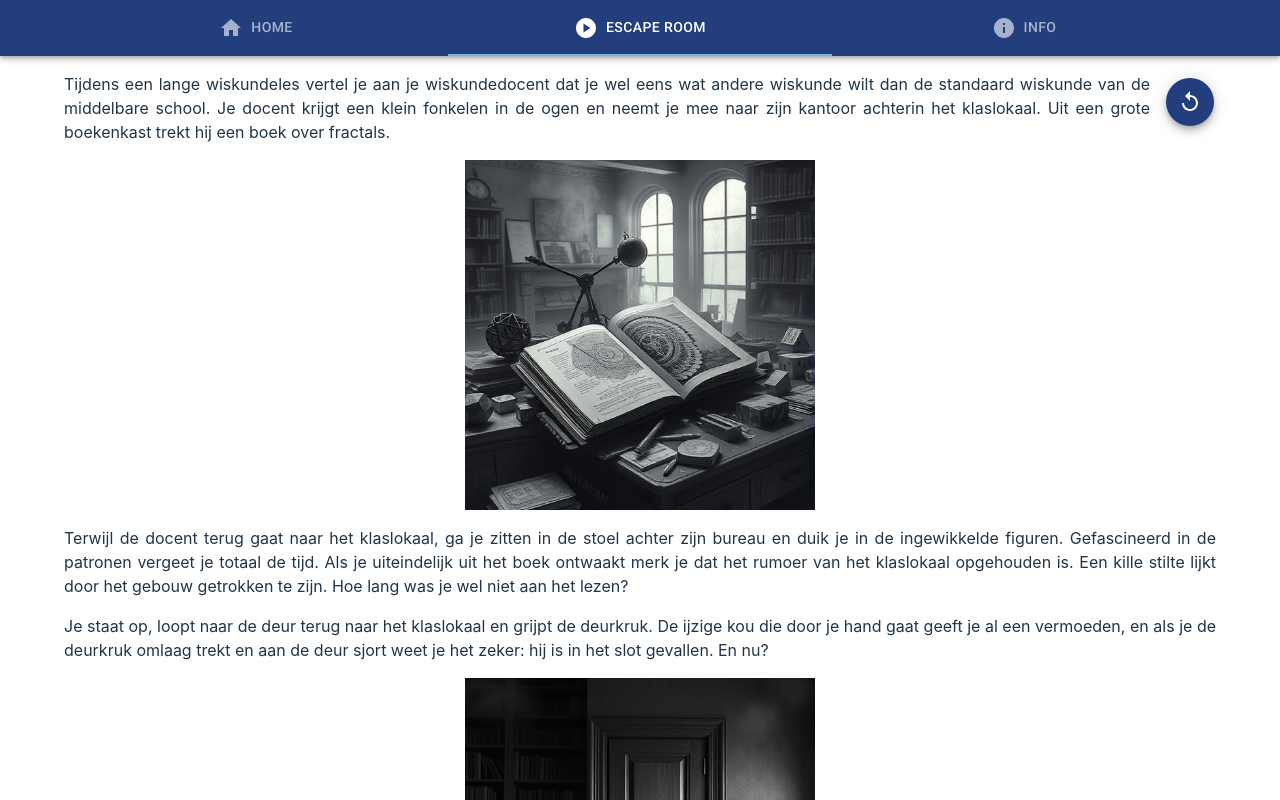
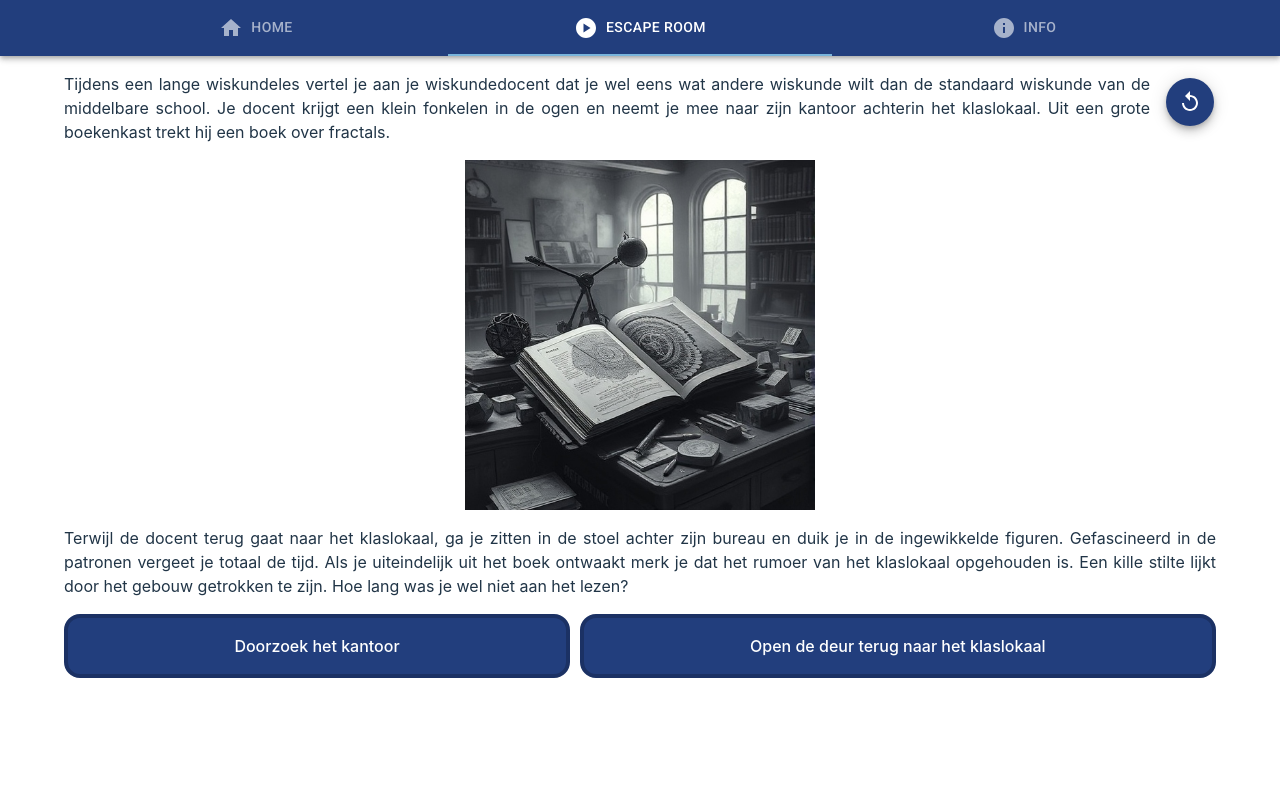
Before and after one commit to HildoBijl/escaperoom, a React (Vite) app: page /spel in a window 1280 px wide. Shown: the top 800 px of the page. Built offline with nearby package versions, Linux system fonts and the light colour scheme.

Commit message:
Set up first game rendering for first room

```diff
--- a/src/pages/Game/Game.jsx
+++ b/src/pages/Game/Game.jsx
@@ -1,11 +1,16 @@
+import { useCallback } from 'react'
 import { lastOf, useLocalStorageState } from 'util'
 import { Subpage } from 'components'
 
 import * as locations from './locations'
-import { initialHistory, localStorageKey, getState, getNumVisits } from './engine'
+import { initialHistory, localStorageKey, updateHistory, getState, getNumVisits, getNumActionVisits } from './engine'
 
 export function Game() {
 	const [history, setHistory, clearHistory] = useLocalStorageState(initialHistory, localStorageKey)
+	const submitAction = useCallback((action) => setHistory(history => updateHistory(history, action)), [setHistory])
+
+	// Gather all data and functions in one place.
+	const data = { history, setHistory, clearHistory, submitAction }
 
 	// ToDo: run a check to see if the history is still valid. If not, clear it.
 
@@ -14,9 +19,9 @@ export function Game() {
 		{history.map((item, locationIndex) => {
 			// Gather data about the location that we're in.
 			const { location, actions } = item
+			const isCurrentLocation = locationIndex === history.length - 1
 			const state = getState(history, locationIndex)
-			const isCurrentLocation = locationIndex === history.length - 1
-			return <Location key={locationIndex} {...{ location, isCurrentLocation, actions, state, locationIndex, history, setHistory, clearHistory }} />
+			return <Location key={locationIndex} {...{ ...data, location, locationIndex, isCurrentLocation, actions, state }} />
 		})}
 	</Subpage>
 }
@@ -25,16 +30,36 @@ function Location(props) {
 	const { history, location, actions, locationIndex, isCurrentLocation } = props
 	const locationComponents = locations[location]
 
-	// Render the intro to the location.
+	// Calculate relevant parameters.
 	const numVisits = getNumVisits(history, location, locationIndex)
-	const { Location, Action, Choice } = locationComponents
 
+	// Render the location.
+	const { Location, Action } = locationComponents
 	return <>
 		<Location {...{ ...props, numVisits }} />
-		{(actions || []).map((actionData, actionIndex) => {
+		{actions.map((actionData, actionIndex) => {
 			const isCurrentAction = isCurrentLocation && actionIndex === actions.length - 1
-			return <Action key={actionIndex} {...{ ...props, ...actionData, actionIndex, isCurrentAction }} />
+			const numActionVisits = getNumActionVisits(history, location, actionData.action.type, locationIndex, actionIndex)
+			return <Action key={actionIndex} {...{ ...props, ...actionData, actionIndex, isCurrentAction, numActionVisits }} />
 		})}
-		<Choice {...{ ...props, lastAction: lastOf(actions || []) }} />
+		<ChoiceSelection {...props} />
 	</>
 }
+
+function ChoiceSelection(props) {
+	const { isCurrentLocation, location, state: locationState, actions } = props
+	const locationComponents = locations[location]
+
+	// Only show the choice selection in the current location.
+	if (!isCurrentLocation)
+		return null
+
+	// Determine the last action taken at this location.
+	const lastActionData = lastOf(actions)
+	const lastAction = lastActionData?.action
+	const state = lastActionData?.state || locationState
+
+	// Render the Choice component of the location.
+	const { Choice } = locationComponents
+	return <Choice {...{ ...props, lastAction, state }} />
+}
--- a/src/pages/Game/components/ChoiceButtons.jsx
+++ b/src/pages/Game/components/ChoiceButtons.jsx
@@ -1,17 +1,24 @@
 import { useTheme, darken } from '@mui/material/styles'
 import Box from '@mui/material/Box'
 
-import { updateHistory } from '../engine'
+// ChoiceButtons renders the buttons which the user can choose from, given a list of options.
+export function ChoiceButtons({ options, submitAction }) {
+	// Process the options array.
+	if (!Array.isArray(options))
+		options = [options]
+	options = options.filter(option => !!option)
 
-// ChoiceButtons renders the buttons which the user can choose from, given a list of options.
-export function ChoiceButtons({ options, setHistory }) {
+	// Render the buttons.
+	return <Box style={{ display: 'flex', flexFlow: 'row wrap', justifyContent: 'space-between', alignItems: 'stretch', gap: '0.6rem' }}>
+		{options.map(({ text, action }, optionIndex) => <ChoiceButton key={optionIndex} text={text} onClick={() => submitAction(action)} />)}
+	</Box>
+}
+
+// ChoiceButton is a single button that can be chosen.
+function ChoiceButton({ text, onClick }) {
 	const theme = useTheme()
-	return <Box style={{ display: 'flex', flexFlow: 'row wrap', justifyContent: 'space-between', alignItems: 'stretch', gap: '0.6rem' }}>
-		{options.map((option, optionIndex) => {
-			const { text, action } = option
-			const processChoice = () => setHistory(history => updateHistory(history, action))
 	return <Box
-				key={optionIndex}
+		onClick={onClick}
 		sx={{
 			// Coloring.
 			background: theme.palette.primary.main,
@@ -39,10 +46,7 @@ export function ChoiceButtons({ options, setHistory }) {
 			alignItems: 'center',
 			textAlign: 'center',
 			cursor: 'pointer',
-				}}
-				onClick={processChoice}>
+		}}>
 		{text}
 	</Box>
-		})}
-	</Box>
 }
--- /dev/null
+++ b/src/pages/Game/components/Line.jsx
@@ -0,0 +1,16 @@
+import { useTheme } from '@mui/material/styles'
+import Box from '@mui/material/Box'
+
+export function Line({ text }) {
+	// Load in styling data.
+	const theme = useTheme()
+	const color = theme.mode === 'light' ? theme.palette.primary.main : theme.palette.secondary.main
+	const lineStyle = { flexGrow: 1, background: color, height: '1px', transform: 'translateY(2px)' }
+
+	// Render the line.
+	return <Box sx={{ display: 'flex', flexFlow: 'row nowrap', alignItems: 'center', justifyContent: 'space-between' }}>
+		<Box sx={lineStyle} />
+		<Box sx={{ flexGrow: 0, color, fontWeight: 500, padding: '2px 6px' }}>{text}</Box>
+		<Box sx={lineStyle} />
+	</Box>
+}
--- a/src/pages/Game/components/index.js
+++ b/src/pages/Game/components/index.js
@@ -1,2 +1,3 @@
 export * from './ResetButton'
 export * from './ChoiceButtons'
+export * from './Line'
--- a/src/pages/Game/engine/settings.js
+++ b/src/pages/Game/engine/settings.js
@@ -1,4 +1,4 @@
 export const initialLocation = 'Office'
 export const initialState = {}
-export const initialHistory = [{ location: initialLocation }]
+export const initialHistory = [{ location: initialLocation, actions: [] }]
 export const localStorageKey = 'gameHistory'
--- a/src/pages/Game/engine/updateHistory.js
+++ b/src/pages/Game/engine/updateHistory.js
@@ -20,7 +20,7 @@ export function updateHistory(history, action) {
 
 	// Add the action and the state into the history of the current location.
 	const lastHistoryElement = lastOf(history)
-	const lastLocationActions = lastHistoryElement.actions || []
+	const lastLocationActions = lastHistoryElement.actions
 	history = [
 		...history.slice(0, -1),
 		{
@@ -37,7 +37,7 @@ export function updateHistory(history, action) {
 
 	// If we moved to a new location, add this to the history.
 	if (newLocation !== location)
-		history = [...history, { location: newLocation }]
+		history = [...history, { location: newLocation, actions: [] }]
 
 	// All updated. Return the history.
 	return history
--- a/src/pages/Game/engine/util.js
+++ b/src/pages/Game/engine/util.js
@@ -14,7 +14,7 @@ export function getState(history, index = history.length) {
 		return initialState
 
 	// Get the actions of the previous location and find the last state there.
-	const actions = history[index - 1]?.actions || []
+	const actions = history[index - 1].actions
 	if (actions.length > 0)
 		return lastOf(actions).state
 
@@ -23,6 +23,13 @@ export function getState(history, index = history.length) {
 }
 
 // getNumVisits calculates how many times the user has visited a given location. Optionally, a "beforeIndex" can be given to count the number of visits before a certain history index.
-export function getNumVisits(history, location, beforeIndex = history.length) {
+export function getNumVisits(history, location, beforeIndex = Infinity) {
 	return history.reduce((counter, item, index) => counter + (index < beforeIndex && item.location === location ? 1 : 0), 0)
 }
+
+// getNumActionVisits calculates how many times the user has taken a given action in a given location.
+export function getNumActionVisits(history, location, actionType, locationIndex = Infinity, actionIndex = Infinity) {
+	return history.reduce((counter, item, currLocationIndex) => counter + (currLocationIndex <= locationIndex && item.location === location ? (
+		item.actions.reduce((counter, actionData, currActionIndex) => counter + ((currLocationIndex < locationIndex || currActionIndex < actionIndex) && actionData.action.type === actionType ? 1 : 0), 0)
+	) : 0), 0)
+}
--- a/src/pages/Game/locations/Office.jsx
+++ b/src/pages/Game/locations/Office.jsx
@@ -1,7 +1,7 @@
 import { Image } from 'components'
 import { Office as OfficeImage, OfficeDoor } from 'assets'
 
-import { ResetButton, ChoiceButtons } from '../components'
+import { ResetButton, ChoiceButtons, Line } from '../components'
 
 export function Location({ numVisits, clearHistory }) {
 	// On the first visit, show the game intro.
@@ -11,9 +11,7 @@ export function Location({ numVisits, clearHistory }) {
 			<p>Tijdens een lange wiskundeles vertel je aan je wiskundedocent dat je wel eens wat andere wiskunde wilt dan de standaard wiskunde van de middelbare school. Je docent krijgt een klein fonkelen in de ogen en neemt je mee naar zijn kantoor achterin het klaslokaal. Uit een grote boekenkast trekt hij een boek over fractals.</p>
 			<Image src={OfficeImage} />
 			<p>Terwijl de docent terug gaat naar het klaslokaal, ga je zitten in de stoel achter zijn bureau en duik je in de ingewikkelde figuren. Gefascineerd in de patronen vergeet je totaal de tijd. Als je uiteindelijk uit het boek ontwaakt merk je dat het rumoer van het klaslokaal opgehouden is. Een kille stilte lijkt door het gebouw getrokken te zijn. Hoe lang was je wel niet aan het lezen?</p>
-			<p>Je staat op, loopt naar de deur terug naar het klaslokaal en grijpt de deurkruk. De ijzige kou die door je hand gaat geeft je al een vermoeden, en als je de deurkruk omlaag trekt en aan de deur sjort weet je het zeker: hij is in het slot gevallen. En nu?</p>
-			<Image src={OfficeDoor} />
-			<p>Tot je verbazing heeft de deur geen sleutelgat of soortgelijk. De deur is gekoppeld aan een klein kastje. Als je het kastje opent vind je een touch screen. Is dit een nieuw soort beveiligingssysteem?</p>
+
 		</>
 	}
 
@@ -23,26 +21,53 @@ export function Location({ numVisits, clearHistory }) {
 	</>
 }
 
-export function Action({ action }) {
-	console.log(action)
+export function Action({ action, numActionVisits, isCurrentAction }) {
 	switch (action.type) {
 		case 'search':
 			return <>
-				<p>Er zit een scherm op.</p>
-				<p>ToDo: input system.</p>
+				<Line text="Je doorzoekt het kantoor" />
+				{numActionVisits === 0 ? <p>Er liggen talloze notities verstrooid rond het bureau. Ergens aan de rand van het bureau vind je eentje die je opvalt. Het is een stuk papier met getallen erop in een bepaald patroon. (ToDo: voeg afbeelding toe van voorbeeld magisch raam.)</p> :
+					numActionVisits < 4 ? <p>Je gaat nogmaals het kantoor door, maar vindt niets wat je nog niet eerder gezien hebt.</p> : <p>Je doorzoekt nogmaals hopeloos voor de zoveelste keer het kantoor, maar er is werkelijk niets nieuws te vinden.</p>}
 			</>
 		case 'checkDoor':
 			return <>
-				<p>Je vindt wat notities.</p>
+				<Line text="Je probeert de deur te openen" />
+				<p>Je staat op, loopt naar de deur terug naar het klaslokaal en grijpt de deurkruk. De ijzige kou die door je hand gaat geeft je al een vermoeden, en als je de deurkruk omlaag trekt en aan de deur sjort weet je het zeker: hij is in het slot gevallen. En nu?</p>
+				<Image src={OfficeDoor} />
+				<p>Tot je verbazing heeft de deur geen sleutelgat of soortgelijk. De deur is gekoppeld aan een klein kastje. Als je het kastje opent vind je een touch screen. Is dit een nieuw soort beveiligingssysteem?</p>
+			</>
+		case 'checkBox':
+			return <>
+				<Line text="Je bekijkt het kastje naast de deur" />
+				{numActionVisits === 0 ? <>
+					<p>Je ziet op het scherm een vierkant patroon van vakjes. Elk van de vakjes heeft een getal erin, als een soort code. Toch lijkt de code nog niet correct te zijn.</p>
+					{isCurrentAction ? <p>ToDo: zet interface op om raadseloplossing in te geven.</p> : null}
+				</> : <>
+					<p>Hetzelfde patroon van getallen is nog steeds zichtbaar.</p>
+					{isCurrentAction ? <p>ToDo: zet interface op om raadseloplossing in te geven.</p> : null}
+				</>}
+			</>
+		case 'return':
+			return <>
+				<Line text="Je gaat terug naar het kantoor" />
+				<p>Je laat het kastje voorlopig met rust, doet een stap terug, en kijkt weer rond in het kantoor.</p>
 			</>
 		default:
 			throw new Error(`Invalid action type: cannot determine what to do with an action of type "${action.type}" at the current location.`)
 	}
 }
 
-export function Choice({ setHistory }) {
-	return <ChoiceButtons setHistory={setHistory} options={[
-		{ text: 'Bekijk het kastje naast de deur', action: 'checkDoor' },
-		{ text: 'Doorzoek de kamer', action: 'search' },
-	]} />
+export function Choice(props) {
+	const { state, lastAction } = props
+	return <ChoiceButtons {...props} options={
+		lastAction?.type === 'checkBox' ?
+			[{ text: 'Ga terug naar het kantoor', action: 'return' }] :
+			[
+				{ text: 'Doorzoek het kantoor', action: 'search' },
+				!state.checkedOfficeDoor ?
+					{ text: 'Open de deur terug naar het klaslokaal', action: 'checkDoor' } :
+					{ text: 'Bekijk het kastje naast de deur', action: 'checkBox' },
+
+			]
+	} />
 }
```
Also changed, not shown: src/pages/Game/engine/updateState.js (+13 -1 lines). Lines whose indentation alone changed are shown as unchanged.
